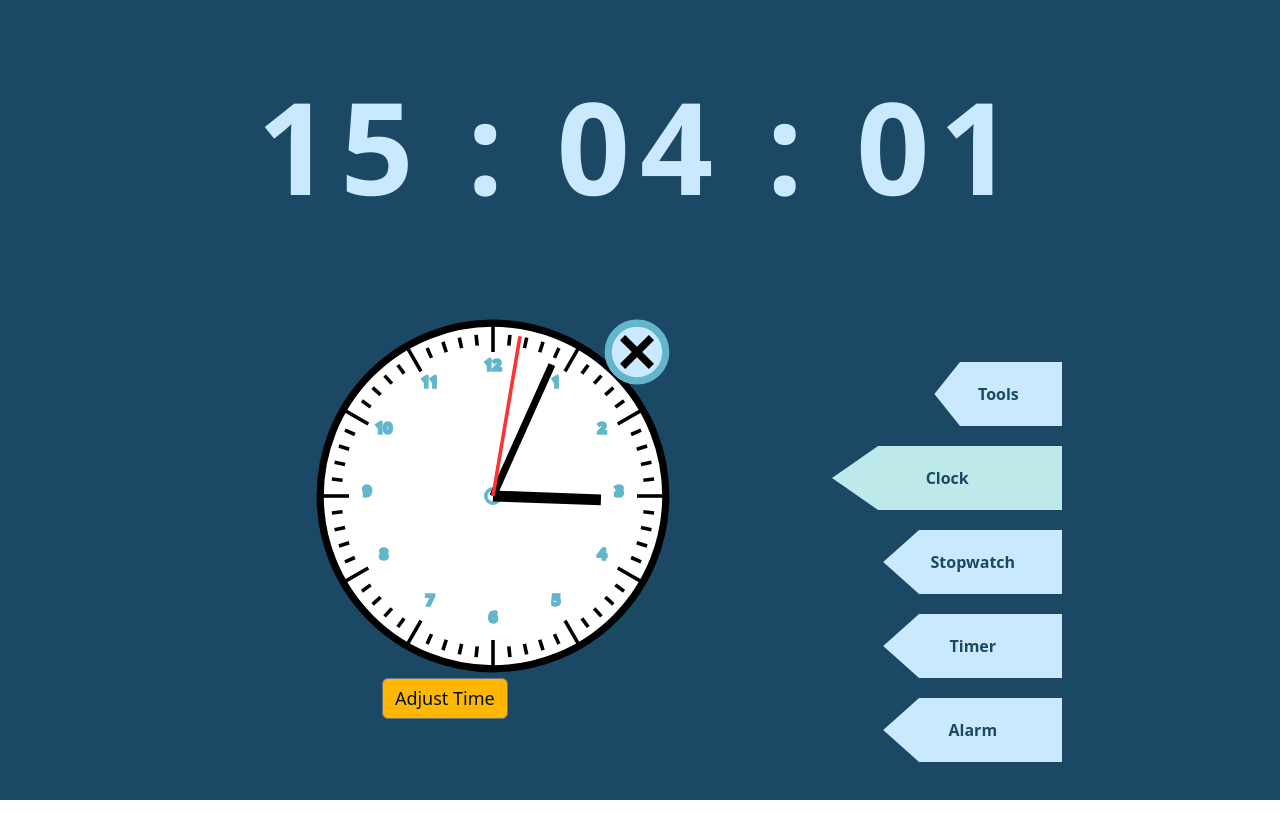
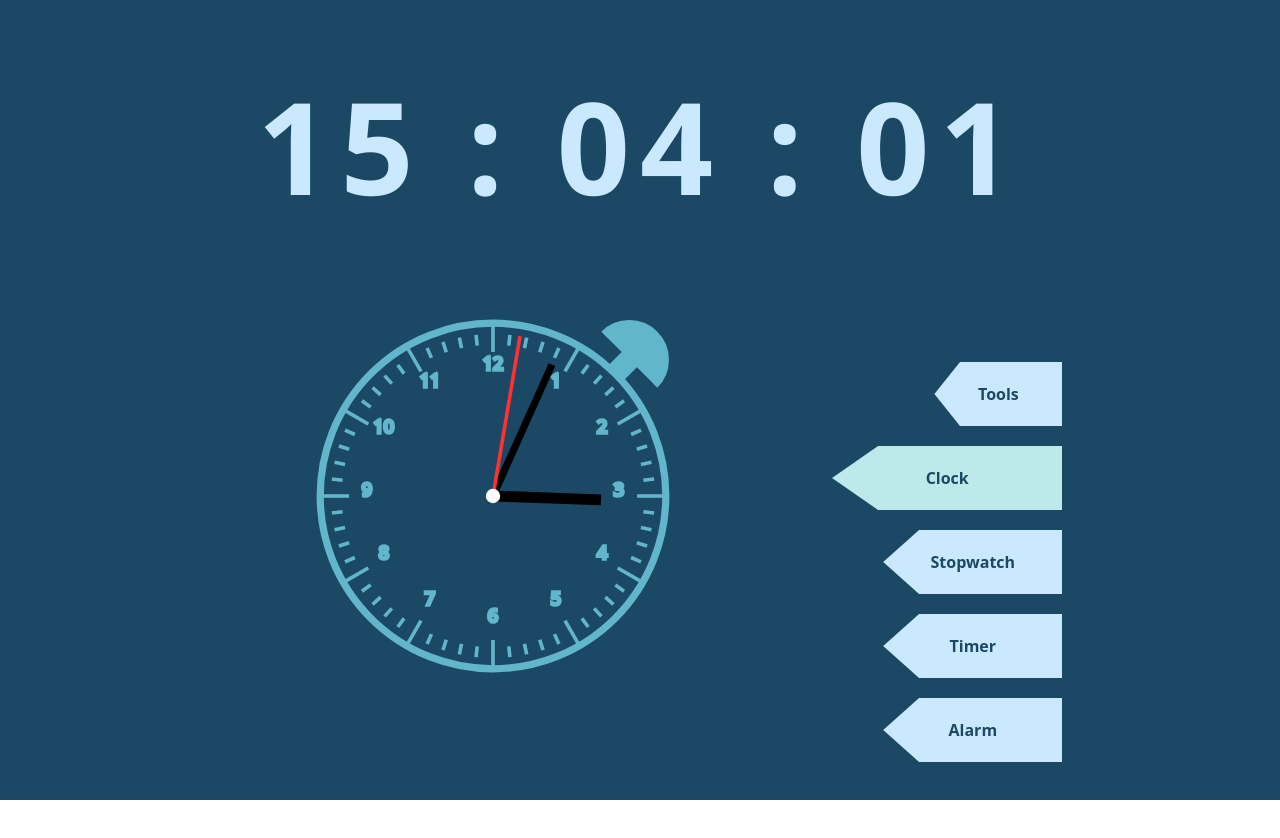
Before and after one commit to xvlincaigou/clock, a React (Create React App) app: page / in a window 1280 px wide. Shown: the top 838 px of the page. Built offline with nearby package versions, Linux system fonts and the light colour scheme.

Commit message:
完成UI框架大改

```diff
--- a/src/Clock.js
+++ b/src/Clock.js
@@ -143,24 +143,41 @@ const Clock = ({ mode }) => {
             cx="50"
             cy="50"
             r="48"
-            stroke="black"
+            stroke="#62b6cb"
             strokeWidth="2"
-            fill="white"
+            fill="#1b4965"
           />
-          <circle cx="50" cy="50" r="2" fill="white" />
-          <g transform="translate(90, 10)">
-            <circle
-              cx="0"
-              cy="0"
-              r="8"
-              fill="#cae9ff"
-              stroke="#62b6cb"
+          <g
+            transform="translate(90, 10)"
+            onClick={() => {
+              if (isAdjusting) {
+                const newOffset =
+                  offset +
+                  appendedOffset.current -
+                  (new Date() - adjustBeginTime);
+                setOffset(newOffset);
+                appendedOffset.current = 0;
+              } else {
+                setAdjustBeginTime(new Date());
+              }
+              setIsAdjusting(!isAdjusting);
+            }}
+            style={{ cursor: 'pointer' }}
+          >
+            <path
+              d="M 0,0 A 10,10 0 0 1 20,0"
+              fill="#62b6cb"
               strokeWidth="2"
+              transform="rotate(45 0 0) translate(-10, 3)"
             />
-            <path
-              d="M-4,-4 L4,4 M-4,4 L4,-4"
-              stroke="#000000"
+            <rect
+              x="-2"
+              y="0"
+              width="4"
+              height="8"
+              fill="#62b6cb"
               strokeWidth="2"
+              transform="rotate(45 0 0)"
             />
           </g>
           {[...Array(60)].map((_, i) => (
@@ -171,7 +188,7 @@ const Clock = ({ mode }) => {
               x2="50"
               y2={i % 5 === 0 ? '10' : '8'}
               transform={`rotate(${i * 6} 50 50)`}
-              stroke="black"
+              stroke="#62b6cb"
             />
           ))}
           {[...Array(12)].map((_, i) => {
@@ -181,7 +198,14 @@ const Clock = ({ mode }) => {
             const x = 50 + radius * Math.cos(radian);
             const y = 50 + radius * Math.sin(radian);
             return (
-              <text key={i} x={x} y={y} textAnchor="middle" fontSize="4">
+              <text
+                key={i}
+                x={x}
+                y={y}
+                textAnchor="middle"
+                fontSize="5"
+                fontWeight="100"
+              >
                 {i + 1}
               </text>
             );
@@ -219,30 +243,8 @@ const Clock = ({ mode }) => {
             style={getHandStyle('second')}
             onMouseDown={e => handleMouseDown('second', e)}
           />
+          <circle cx="50" cy="50" r="2" fill="white" stroke="none" />
         </svg>
-        <button
-          className="btn btn-secondary"
-          onClick={() => {
-            if (isAdjusting) {
-              console.log(appendedOffset.current, 'appendedOffset');
-              const newOffset =
-                offset +
-                appendedOffset.current -
-                (new Date() - adjustBeginTime);
-              console.log(
-                newOffset,
-                'newOffset!!!!!!!!!!!!!!!!!!!!!!!!!!!!!!!!!!!!!!!!!!!!!!!!!!!!'
-              );
-              setOffset(newOffset);
-              appendedOffset.current = 0;
-            } else {
-              setAdjustBeginTime(new Date());
-            }
-            setIsAdjusting(!isAdjusting);
-          }}
-        >
-          {isAdjusting ? 'Save Time' : 'Adjust Time'}
-        </button>
       </div>
     </div>
   );
```
